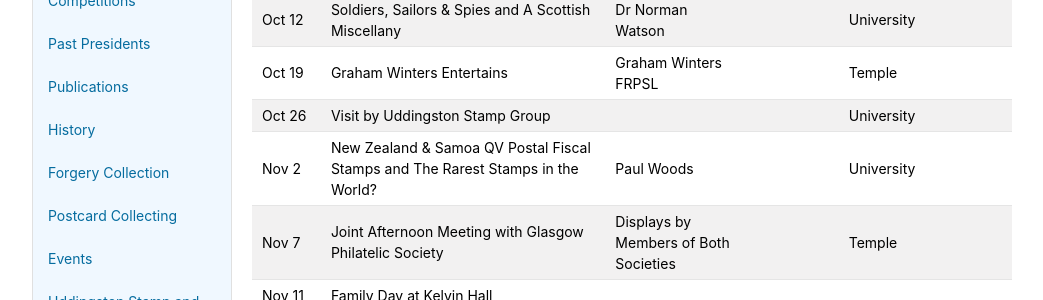
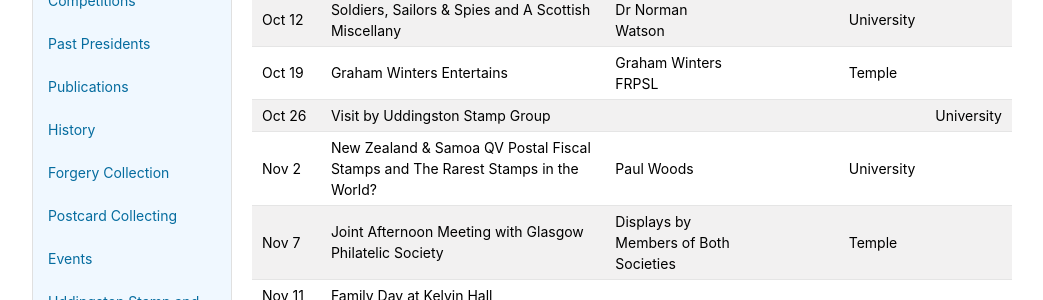
Before and after one commit to astalker/caledonian-stamps, a Jekyll site: the page built from meetings.md, in a window 1280 px wide. Shown: the part 371-671 px from the top of the page, without its empty margins (118-1161 px from the left). Built offline with Jekyll 4.4.1, drawn with Linux system fonts in a browser that asks for light colours; our own code applies the rules of GitHub Pages for plain Markdown files.

Commit message:
Furthre Oct 26 change

```diff
--- a/meetings.md
+++ b/meetings.md
@@ -10,7 +10,7 @@ Date  | Subject | Displayer | ZOOM Meetings| Location|
 Oct 5  | President's Night | Elizabeth Nairn |              |University
 Oct 12 | Soldiers, Sailors & Spies and A Scottish Miscellany | Dr Norman Watson |               |University
 Oct 19 | Graham Winters Entertains | Graham Winters FRPSL |              |Temple
-Oct 26 | Visit by Uddingston Stamp Group |              |              |University
+Oct 26 | Visit by Uddingston Stamp Group |              |                 |                |University
 Nov 2  | New Zealand & Samoa QV Postal Fiscal Stamps and The Rarest Stamps in the World? | Paul Woods |              |University
 Nov 7  | Joint Afternoon Meeting with Glasgow Philatelic Society | Displays by Members of Both Societies |             | Temple
 Nov 11 | Family Day at Kelvin Hall
```
